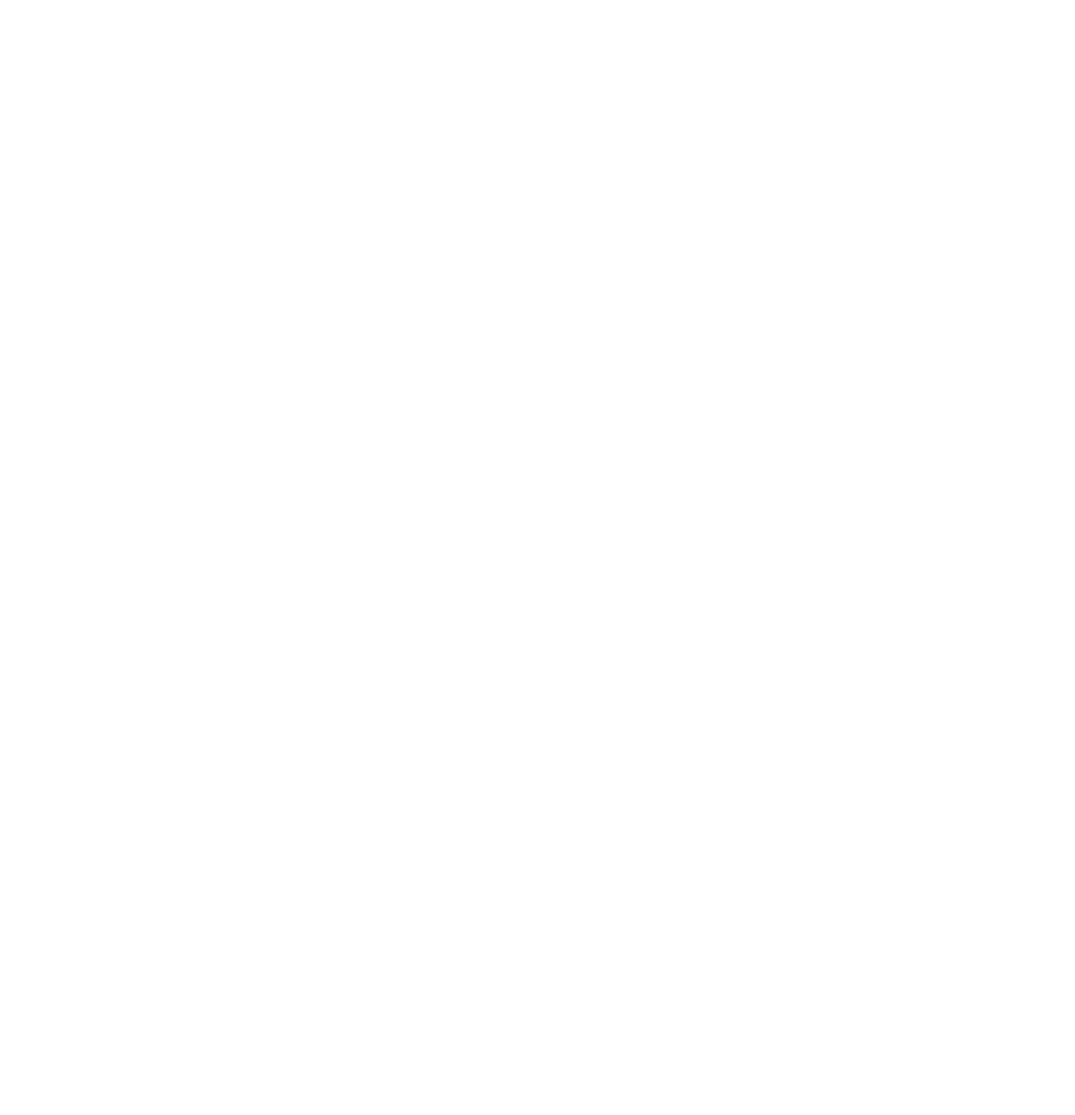
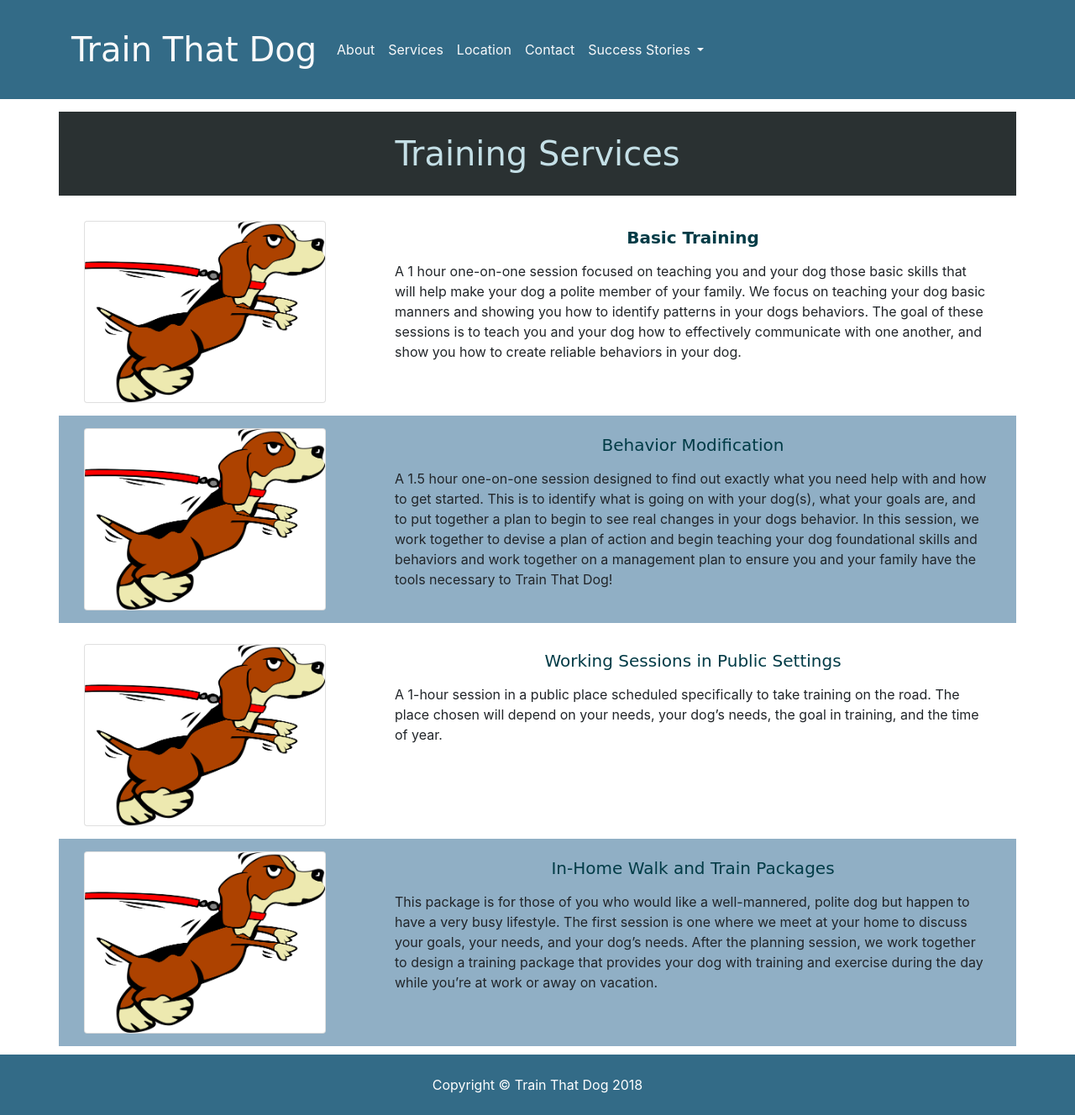
Before and after one commit to JArtschwager/TrainThatDog, a plain HTML site: page services.html in a window 1280 px wide. Shown: the whole page at 84% size. Before the commit the page ends 800 px from the top, so only its background shows below. Drawn offline with nearby package versions, Linux system fonts and the light colour scheme; a web font is replaced by a local one.

Commit message:
pic path

```diff
--- a/contact.html
+++ b/contact.html
@@ -0,0 +1,67 @@
+<!DOCTYPE html>
+<html lang="en">
+
+<head>
+  <meta charset="UTF-8">
+  <meta name="viewport" content="width=device-width, initial-scale=1.0">
+  <meta http-equiv="X-UA-Compatible" content="ie=edge">
+  <link rel="stylesheet" href="https://maxcdn.bootstrapcdn.com/bootstrap/4.0.0/css/bootstrap.min.css">
+  <link href="https://fonts.googleapis.com/css?family=Merienda+One|Open+Sans" rel="stylesheet">
+  <link rel="stylesheet" href="style.css">
+
+
+  <title>Train That Dog</title>
+</head>
+
+<body>
+
+  <!-- 1st section is the Navbar for every page -->
+
+  <nav class="navbar navbar-expand-lg navbar-light bg-dark nav text-light py-4">
+    <div class="container">
+      <a class="navbar-brand brand-name">Train That Dog</a>
+      <button class="navbar-toggler" type="button" data-toggle="collapse" data-target="#navbarNavDropdown" aria-controls="navbarNavDropdown"
+        aria-expanded="false" aria-label="Toggle navigation">
+        <span class="navbar-toggler-icon"></span>
+      </button>
+      <div class="collapse navbar-collapse" id="navbarNavDropdown">
+        <ul class="navbar-nav">
+          <li class="nav-item active">
+            <!-- change the current as I work on the other pages.  this is the one that is bold at the time.
+                        add in the href for the page once created-->
+            <a class="nav-link text-light" href="index.html">About
+            </a>
+          </li>
+          <li class="nav-item">
+            <a class="nav-link text-light" href="services.html">Services</a>
+          </li>
+          <li class="nav-item">
+            <a class="nav-link text-light" href="location.html">Location</a>
+          </li>
+          <li class="nav-item">
+            <a class="nav-link text-light" href="contact.html">Contact
+                <span class="sr-only">(current)</span>
+            </a>
+
+          </li>
+          <!-- this is a drop down link for possible past sucess stories? suggest to meg. -->
+          <li class="nav-item dropdown">
+            <a class="nav-link dropdown-toggle text-light" href="#" id="navbarDropdownMenuLink" data-toggle="dropdown" aria-haspopup="true"
+              aria-expanded="false">
+              Success Stories
+            </a>
+            <!-- below drop down isn't working - maybe a JS problem? since there is non right now. -->
+            <div class="dropdown-menu" aria-labelledby="navbarDropdownMenuLink">
+              <a class="dropdown-item" href="dropdown1.html">Tony the formerly terrible</a>
+              <a class="dropdown-item" href="dropdown2.html">The Jumping Beagle</a>
+              <a class="dropdown-item" href="dropdown3.html">Roxy boxy</a>
+            </div>
+          </li>
+        </ul>
+      </div>
+    </div>
+  </nav>
+
+  <h1>I'm under construction too!</h1>
+</body>
+</html>
--- a/services.html
+++ b/services.html
@@ -0,0 +1,193 @@
+<!DOCTYPE html>
+<html lang="en">
+
+<head>
+    <meta charset="UTF-8">
+    <meta name="viewport" content="width=device-width, initial-scale=1.0">
+    <meta http-equiv="X-UA-Compatible" content="ie=edge">
+    <link rel="stylesheet" href="https://maxcdn.bootstrapcdn.com/bootstrap/4.0.0/css/bootstrap.min.css">
+    <link href="https://fonts.googleapis.com/css?family=Merienda+One|Open+Sans" rel="stylesheet">
+    <link rel="stylesheet" href="style.css">
+
+
+    <title>Train That Dog</title>
+</head>
+
+<body>
+
+    <!-- 1st section is the Navbar for every page -->
+
+    <nav class="navbar navbar-expand-lg navbar-light nav text-light py-4 nav-color">
+        <div class="container">
+            <a class="navbar-brand brand-name">Train That Dog</a>
+            <button class="navbar-toggler" type="button" data-toggle="collapse" data-target="#navbarNavDropdown" aria-controls="navbarNavDropdown"
+                aria-expanded="false" aria-label="Toggle navigation">
+                <span class="navbar-toggler-icon"></span>
+            </button>
+            <div class="collapse navbar-collapse" id="navbarNavDropdown">
+                <ul class="navbar-nav">
+                    <li class="nav-item active">
+                        <!-- change the current as I work on the other pages.  this is the one that is bold at the time.
+                        add in the href for the page once created-->
+                        <a class="nav-link text-light" href="index.html">About
+                        </a>
+                    </li>
+                    <li class="nav-item">
+                        <a class="nav-link text-light" href="services.html">Services
+                            <span class="sr-only">(current)</span>
+
+                        </a>
+                    </li>
+                    <li class="nav-item">
+                        <a class="nav-link text-light" href="location.html">Location</a>
+                    </li>
+                    <li class="nav-item">
+                        <a class="nav-link text-light" href="contact.html">Contact</a>
+                    </li>
+                    <!-- this is a drop down link for possible past sucess stories? suggest to meg. -->
+                    <li class="nav-item dropdown">
+                        <a class="nav-link dropdown-toggle text-light" href="#" id="navbarDropdownMenuLink" data-toggle="dropdown" aria-haspopup="true"
+                            aria-expanded="false">
+                            Success Stories
+                        </a>
+                        <!-- below drop down isn't working - maybe a JS problem? since there is non right now. -->
+                        <div class="dropdown-menu" aria-labelledby="navbarDropdownMenuLink">
+                            <a class="dropdown-item" href="dropdown1.html">Tony the formerly terrible</a>
+                            <a class="dropdown-item" href="dropdown2.html">The Jumping Beagle</a>
+                            <a class="dropdown-item" href="dropdown3.html">Roxy boxy</a>
+                        </div>
+                    </li>
+                </ul>
+            </div>
+        </div>
+    </nav>
+
+
+    <!-- testimonial qoute as a large card -->
+
+<!-- the top full row for the text -->
+<div class="container">
+    <div class="row banner-color">
+        <div class="col-md-12">
+            Training Services
+        </div>
+    </div>
+</div>
+
+    <!-- services row 1 -->
+    <div class="container">
+        <div class="row row-style-odd all-rows">
+            <div class="col-md-4">
+                <!-- the picture part of the services -->
+                <div class="card" style="width: 18rem;">
+                    <img class="card-img-top" src="meg-images/dog-cartoon-pulling.png" alt="cartoon dog pulling">
+                </div>
+            </div>
+            <div class="col-md-8">
+                <!-- the bold disription part -->
+                <h3 class="brand-header"><strong>Basic Training</strong></h3>
+                <!-- the text extra explained -->
+                <p>A 1 hour one-on-one session focused on teaching you and your dog those basic skills that will help make your
+                    dog a polite member of your family. We focus on teaching your dog basic manners and showing you how to
+                    identify patterns in your dogs behaviors. The goal of these sessions is to teach you and your dog how
+                    to effectively communicate with one another, and show you how to create reliable behaviors in your dog.
+                </p>
+            </div>
+
+        </div>
+
+        <!-- services row 2 -->
+
+        <div class="row row-style-even all-rows">
+            <div class="col-md-4">
+                <!-- the picture part of the services -->
+                <div class="card" style="width: 18rem;">
+                    <img class="card-img-top" src="meg-images/dog-cartoon-pulling.png" alt="cartoon dog pulling">
+                </div>
+            </div>
+            <div class="col-md-8">
+                <!-- the bold disription part -->
+                <h3 class="brand-header">Behavior Modification</h3>
+                <!-- the text extra explained -->
+                <p>A 1.5 hour one-on-one session designed to find out exactly what you need help with and how to get started.
+                    This is to identify what is going on with your dog(s), what your goals are, and to put together a plan
+                    to begin to see real changes in your dogs behavior. In this session, we work together to devise a plan
+                    of action and begin teaching your dog foundational skills and behaviors and work together on a management
+                    plan to ensure you and your family have the tools necessary to Train That Dog!
+                </p>
+            </div>
+
+        </div>
+
+        <!-- services row 3 -->
+
+        <div class="row row-style-odd all-rows">
+            <!-- the picture part of the services -->
+            <div class="col-md-4">
+                <!-- the picture part of the services -->
+
+                <div class="card" style="width: 18rem;">
+                    <img class="card-img-top" src="meg-images/dog-cartoon-pulling.png" alt="cartoon dog pulling">
+                </div>
+            </div>
+            <div class="col-md-8">
+            <!-- the bold disription part -->
+            <h3 class="brand-header">Working Sessions in Public Settings</h3>
+            <!-- the text extra explained -->
+            <p>A 1-hour session in a public place scheduled specifically to take training on the road. The place chosen will
+                depend on your needs, your dog’s needs, the goal in training, and the time of year.
+            </p>
+        </div>
+
+    </div>
+
+
+        <!-- services row 4 -->
+
+        <div class="row row-style-even all-rows">
+            <!-- the picture part of the services -->
+            <div class="col-md-4">
+                <!-- the picture part of the services -->
+                <div class="card" style="width: 18rem;">
+                    <img class="card-img-top" src="meg-images/dog-cartoon-pulling.png" alt="cartoon dog pulling">
+                </div>
+            </div>
+            <div class="col-md-8">
+                <!-- the bold disription part -->
+                <h3 class="brand-header">In-Home Walk and Train Packages</h3>
+                <!-- the text extra explained -->
+                <p>This package is for those of you who would like a well-mannered, polite dog but happen to have a very busy
+                    lifestyle. The first session is one where we meet at your home to discuss your goals, your needs, and
+                    your dog’s needs. After the planning session, we work together to design a training package that provides
+                    your dog with training and exercise during the day while you’re at work or away on vacation.
+                </p>
+            </div>
+
+        </div>
+
+
+            </div>
+        </div>
+    </div>
+
+    <!-- begin footer
+                  notes from bootstrapp "Position an element at the bottom of the viewport, from edge to edge. Be sure you understand the ramifications of fixed position in your project; you may need to add aditional CSS." -->
+
+    <footer class="py-4 nav-color">
+        <div class="container">
+            <p class="m-0 text-center text-white">
+                Copyright &#169 Train That Dog 2018
+            </p>
+        </div>
+    </footer>
+    <!-- <div class="fixed-bottom">...</div> -->
+
+
+    <script src="https://code.jquery.com/jquery-3.3.1.min.js" integrity="sha256-FgpCb/KJQlLNfOu91ta32o/NMZxltwRo8QtmkMRdAu8="
+        crossorigin="anonymous"></script>
+    <script src="app.js"></script>
+
+
+</body>
+
+</html>
--- a/style.css
+++ b/style.css
@@ -2,3 +2,60 @@
     background-color: wheat;
     /* above not working as of yet */
 }
+
+.brand-name {
+    font-family: 'Merienda One', cursive;
+    font-size: 40px;
+
+}
+
+.brand-header {
+    font-family: 'Merienda One', cursive;
+    font-size: 20px;
+    text-align: center;
+    color: #003B46;
+    padding: 8px;
+
+}
+/* font-family: 'Open Sans', sans-serif;
+font-family: 'Merienda One', cursive; */
+
+.row-style-even {
+    background-color: #90afc5;
+    margin-bottom: 10px;
+
+}
+
+.row-style-odd {
+    background-color: white;
+
+}
+
+.all-rows {
+
+
+    padding: 15px;
+
+}
+.banner-color {
+    background-color: #2A3132;
+    color: #c4DFE6;
+    height: 100px;
+    margin-top: 15px;
+    margin-bottom: 15px;
+    padding: 20px;
+    text-align: center;
+    font-family: 'Merienda One', cursive;
+    font-size: 40px;
+
+
+}
+
+.nav-color {
+    background-color: #336b87;
+}
+/* color scheme
+deep aqua #003b46
+ocean #07575b
+wave #66A5AD
+seafoam #c4DFE6 */
```
Also changed, not shown: index.html (+15 -14 lines), location.html (+67 -0 lines), meg-images/dog-cartoon-pulling.png (added), 1 other file.
